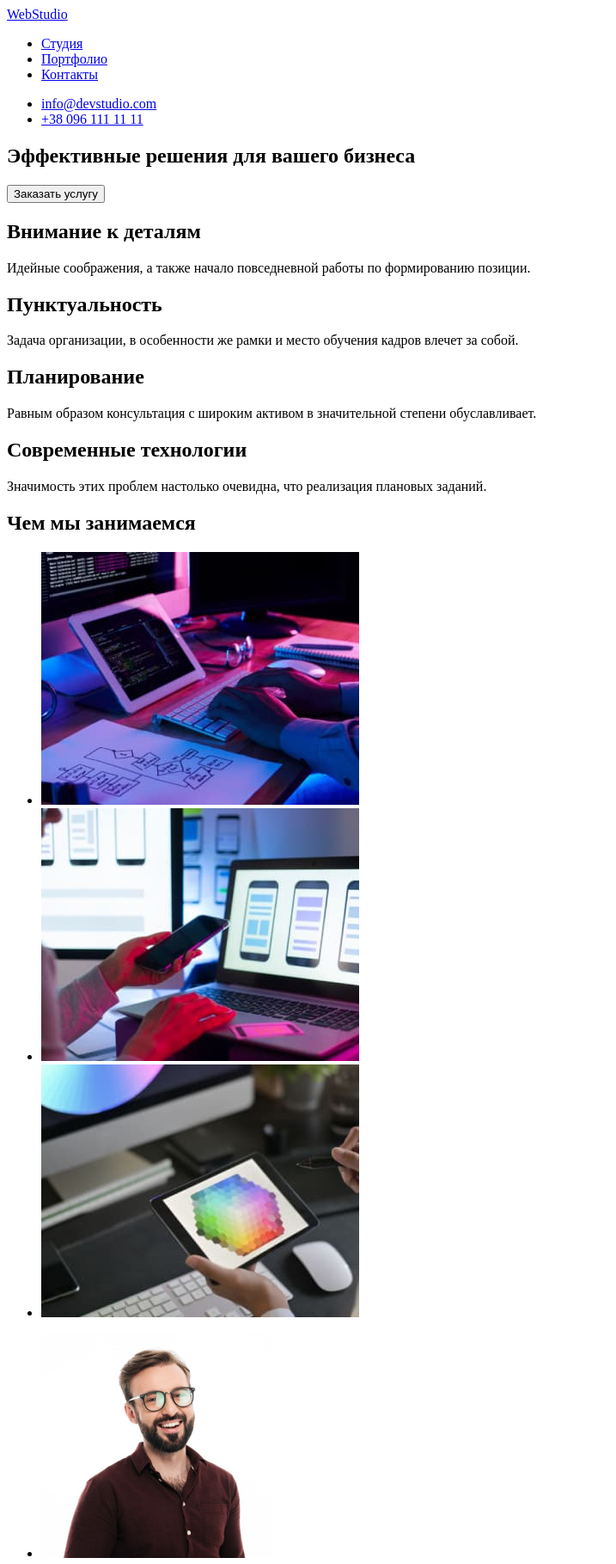
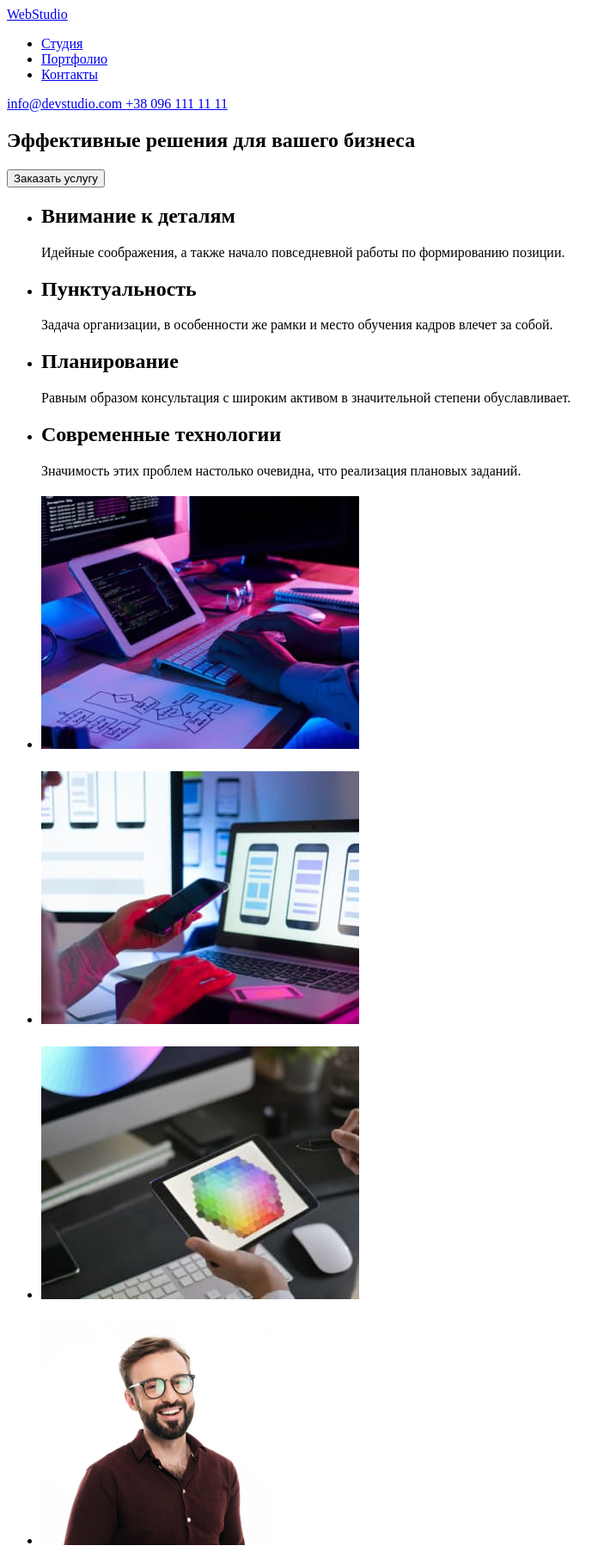
Before and after one commit to ViktorDenysov/goit-markup-hw-01, a plain HTML site: page index.html in a window 1280 px wide. Shown: the top 1819 px of the page at 86% size, without its empty margins (0-717 px from the left). Drawn offline with Linux system fonts and the light colour scheme.

Commit message:
HomeWork1

```diff
--- a/index.html
+++ b/index.html
@@ -18,70 +18,67 @@
                 <li><a href="/">Контакты</a></li>
             </ul>
         </nav>
-        <ul>
-            <li><a href="info@devstudio.com">info@devstudio.com</a></li>
-            <li><a href="+380961111111">+38 096 111 11 11</a></li>
-        </ul>
+        <nav>
+          <a href="mailto:info@devstudio.com">info@devstudio.com </a> <a href="tel:+380961111111 ">+38 096 111 11 11 </a>
+        </nav>
+
     </header>
+
     <main>
      <section>
          <h1>Эффективные решения для вашего бизнеса</h1>
          <button type="button">Заказать услугу</button>
      </section>
+
      <section>
-         <h2>Внимание к деталям</h2>
-            <p>Идейные соображения, а также начало повседневной работы по формированию позиции.</p>
-         <h2>Пунктуальность</h2>
-            <p>Задача организации, в особенности же рамки и место обучения кадров влечет за собой.</p>
-         <h2>Планирование</h2>
-            <p>Равным образом консультация с широким активом в значительной степени обуславливает.</p>
-         <h2>Современные технологии</h2>
-            <p>Значимость этих проблем настолько очевидна, что реализация плановых заданий.</p>
-         <h2>Чем мы занимаемся</h2>
          <ul>
-             <li><img src="./img/logo-1.jpg" alt="верстка" width="370" height="294"></li>
-             <li><img src="./img/logo-2.jpg" alt="Разметка страницы" width="370" height="294"></li>
-             <li><img src="./img/logo-3.jpg" alt="работа за планшетом" width="370" height="294"></li>
+             <li><h2>Внимание к деталям</h2><p>Идейные соображения, а также начало повседневной работы по формированию позиции.</p></li>
+             <li><h2>Пунктуальность</h2><p>Задача организации, в особенности же рамки и место обучения кадров влечет за собой.</p></li>
+             <li><h2>Планирование</h2><p>Равным образом консультация с широким активом в значительной степени обуславливает.</p></li>
+             <li><h2>Современные технологии</h2><p>Значимость этих проблем настолько очевидна, что реализация плановых заданий.</p></li>
          </ul>
+
     </section>
+
+    <section>
+         <ul>
+             <li><h2><img src="./img/logo-1.jpg" alt="верстка" width="370" height="294"></h2></li>
+             <li><h2><img src="./img/logo-2.jpg" alt="Разметка страницы" width="370" height="294"></h2></li>
+             <li><h2><img src="./img/logo-3.jpg" alt="работа за планшетом" width="370" height="294"></h2></li>
+         </ul>
+
+
+    </section>
+
      <section>
         <ul>
             <li>
-             <div>
               <img src="./img/photo1.jpg" alt="работчик1" width="270" height="260"/>
-             </div>
               <h3>Игорь Демьяненко</h3>
-                <p>Product Designer</p>
+              <p lang="en">Product Designer</p>
             </li>
 
             <li>
-              <div>
               <img src="./img/photo2.jpg" alt="работчик2" width="270" height="260"/>
-              </div>
               <h3>Ольга Репина</h3>
-                <p>Frontend Developer</p>
-
-            </li>
-            <li>
-              <div>
-                <img src="./img/photo3.jpg" alt="работчик3" width="270" height="260"/>
-              </div>
-                <h3>Николай Тарасов</h3>
-                <p>Marketing</p>
-
+                <p lang="en">Frontend Developer</p>
             </li>
 
             <li>
-              <div>
+              <img src="./img/photo3.jpg" alt="работчик3" width="270" height="260"/>
+              <h3>Николай Тарасов</h3>
+              <p lang="en">Marketing</p>
+            </li>
+
+            <li>
               <img src="./img/photo4.jpg" alt="работчик4" width="270" height="260"/>
-              </div>
               <h3>Михаил Ермаков</h3>
-                <p>UI Designer</p>
-
+              <p lang="en">UI Designer</p>
             </li>
         </ul>
      </section>
     </main>
+
     <footer>
         <address >
             <ul>
```
Also changed, not shown: .prettiercc.json (added). Lines whose indentation alone changed are shown as unchanged.
